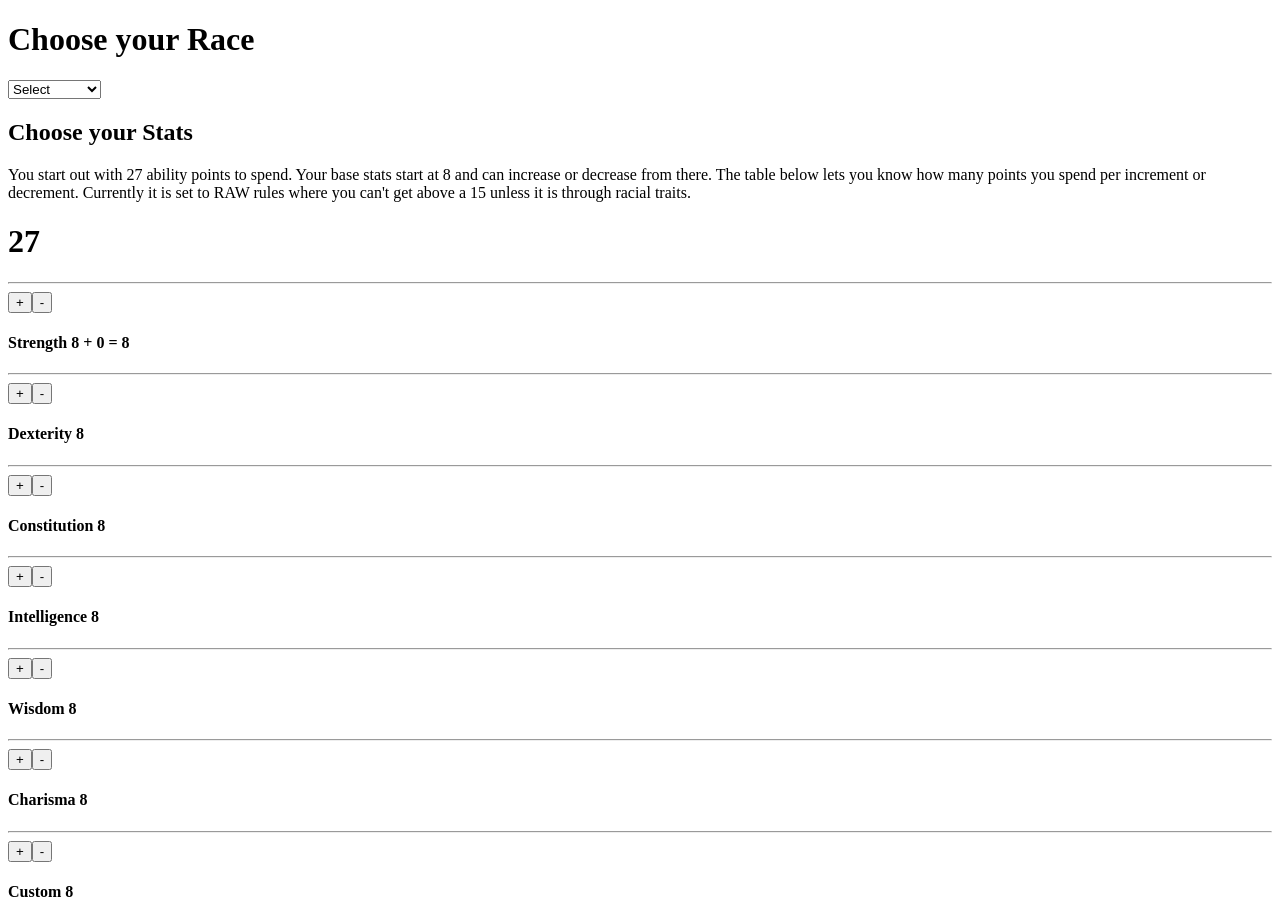
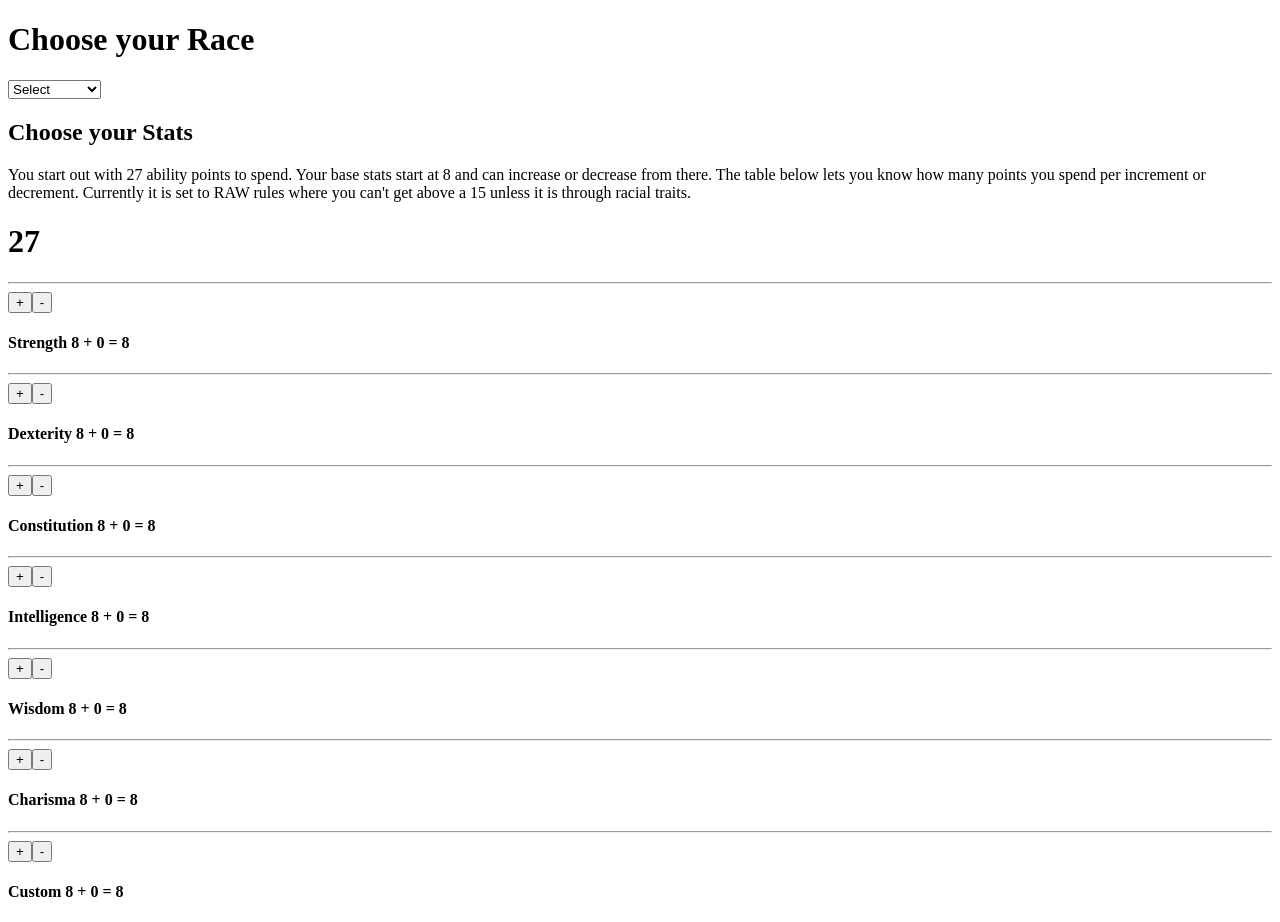
Before and after one commit to BenGAThomas/CharacterStats, a React (Create React App) app in the folder characterstats/: page / in a window 1280 px wide. Built offline with nearby package versions, Linux system fonts and the light colour scheme.

Commit message:
figuring out how to add the racial stat modifier

```diff
--- a/characterstats/src/App.js
+++ b/characterstats/src/App.js
@@ -13,6 +13,12 @@ function App() {
   const [cusScore, setCusScore] = useState(8);
 
   const [racialStr, setRacialStr] = useState(0);
+  const [racialDex, setRacialDex] = useState(0);
+  const [racialCon, setRacialCon] = useState(0);
+  const [racialInt, setRacialInt] = useState(0);
+  const [racialWis, setRacialWis] = useState(0);
+  const [racialCha, setRacialCha] = useState(0);
+  const [racialCus, setRacialCus] = useState(0);
 
 
   const [totalStr, setTotalStr] = useState(8);
@@ -50,21 +56,75 @@ function updateScores(plusOrMinus, attributeType) {
         setTotalDex(totalDex - 1)
       }
       break;
+
+      case 'constitution':
+        if(plusOrMinus === 'plus') {
+          setConScore(conScore + 1);
+          setTotalCon(totalCon + 1)
+        } else {
+          setConScore(conScore - 1);
+          setTotalCon(totalCon - 1)
+        }
+        break;
+
+        case 'intelligence':
+          if(plusOrMinus === 'plus') {
+            setIntScore(intScore + 1);
+            setTotalInt(totalInt + 1)
+          } else {
+            setIntScore(intScore - 1);
+            setTotalInt(totalInt - 1)
+          }
+          break;
+
+          case 'wisdom':
+            if(plusOrMinus === 'plus') {
+              setWisScore(wisScore + 1);
+              setTotalWis(totalWis + 1)
+            } else {
+              setWisScore(wisScore - 1);
+              setTotalWis(totalWis - 1)
+            }
+            break;
+
+            case 'charisma':
+              if(plusOrMinus === 'plus') {
+                setChaScore(chaScore + 1);
+                setTotalCha(totalCha + 1)
+              } else {
+                setChaScore(chaScore - 1);
+                setTotalCha(totalCha - 1)
+              }
+              break;
+
+              case 'custom':
+                if(plusOrMinus === 'plus') {
+                  setCusScore(cusScore + 1);
+                  setTotalCus(totalCus + 1)
+                } else {
+                  setCusScore(cusScore - 1);
+                  setTotalCus(totalCus - 1)
+                }
+                break;
       default:
         return;
   }
 }
 
 
+function racialStat() {
+
+};
+
   return (
     <div >
       <div>
         <label>
           <h1>Choose your Race</h1>
-          <select>
+          <select onChange={racialStat}>
             <option>Select</option>
             <option onSelect={elfRacial}>Elf</option>
-            <option onSelect={() => humanRacial((racialStr) => racialStr + 1)}>Human</option>
+            <option onSelect={humanRacial}>Human</option>
             <option onSelect={halfOrcRacial}>Half-Orc</option>
             <option onSelect={halfElfRacial}>Half-Elf</option>
             <option onSelect={gnomeRacial}>Gnome</option>
@@ -90,39 +150,39 @@ function updateScores(plusOrMinus, attributeType) {
     </div>
     <hr></hr>
     <div>
-      <button onClick={() => setAbilityScore((prevDexScore) => prevDexScore - 1)}>+</button>
-      <button onClick={() => setAbilityScore((prevDexScore) => prevDexScore + 1)}>-</button>
-      <h4>Dexterity {dexScore}</h4>
+    <button onClick={() => updateScores('plus', 'dexterity')}>+</button>
+      <button onClick={() => updateScores('minus', 'dexterity')}>-</button>
+      <h4>Dexterity {dexScore} + {racialDex} = {totalDex}</h4>
     </div>
     <hr></hr>
     <div>
-      <button onClick={() => setAbilityScore((prevConScore) => prevConScore - 1)}>+</button>
-      <button onClick={() => setAbilityScore((prevConScore) => prevConScore + 1)}>-</button>
-      <h4>Constitution {conScore}</h4>
+    <button onClick={() => updateScores('plus', 'constitution')}>+</button>
+      <button onClick={() => updateScores('minus', 'constitution')}>-</button>
+      <h4>Constitution {conScore} + {racialCon} = {totalCon}</h4>
     </div>
     <hr></hr>
     <div>
-      <button onClick={() => setAbilityScore((prevIntScore) => prevIntScore - 1)}>+</button>
-      <button onClick={() => setAbilityScore((prevIntScore) => prevIntScore + 1)}>-</button>
-      <h4>Intelligence {intScore}</h4>
+    <button onClick={() => updateScores('plus', 'intelligence')}>+</button>
+      <button onClick={() => updateScores('minus', 'intelligence')}>-</button>
+      <h4>Intelligence {intScore} + {racialInt} = {totalInt}</h4>
     </div>
     <hr></hr>
     <div>
-      <button onClick={() => setAbilityScore((prevWisScore) => prevWisScore - 1)}>+</button>
-      <button onClick={() => setAbilityScore((prevWisScore) => prevWisScore + 1)}>-</button>
-      <h4>Wisdom {wisScore}</h4>
+    <button onClick={() => updateScores('plus', 'wisdom')}>+</button>
+      <button onClick={() => updateScores('minus', 'wisdom')}>-</button>
+      <h4>Wisdom {wisScore} + {racialWis} = {totalWis}</h4>
     </div>
     <hr></hr>
     <div>
-      <button onClick={() => setAbilityScore((prevChaScore) => prevChaScore - 1)}>+</button>
-      <button onClick={() => setAbilityScore((prevChaScore) => prevChaScore + 1)}>-</button>
-      <h4>Charisma {chaScore}</h4>
+    <button onClick={() => updateScores('plus', 'charisma')}>+</button>
+      <button onClick={() => updateScores('minus', 'charisma')}>-</button>
+      <h4>Charisma {chaScore} + {racialCha} = {totalCha}</h4>
     </div>
     <hr></hr>
     <div>
-    <button onClick={() => setAbilityScore((prevCusScore) => prevCusScore - 1)}>+</button>
-      <button onClick={() => setAbilityScore((prevCusScore) => prevCusScore + 1)}>-</button>
-      <h4>Custom {cusScore}</h4>
+    <button onClick={() => updateScores('plus', 'custom')}>+</button>
+      <button onClick={() => updateScores('minus', 'custom')}>-</button>
+      <h4>Custom {cusScore} + {racialCus} = {totalCus}</h4>
     </div>
 
     </div>
```
